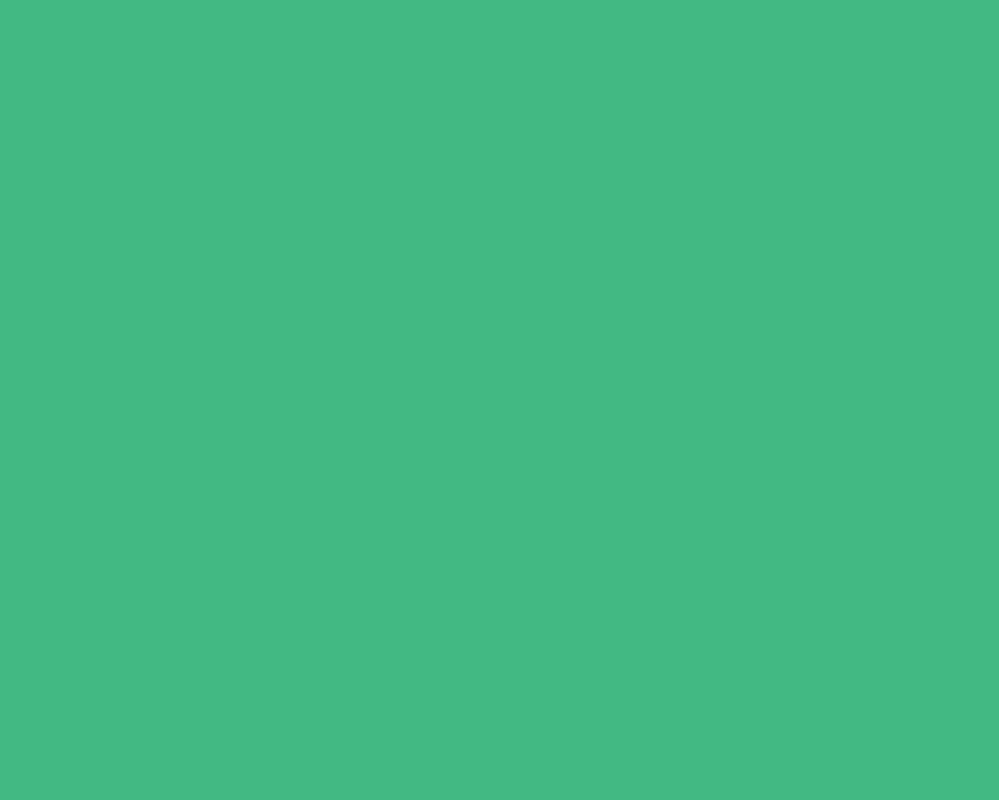
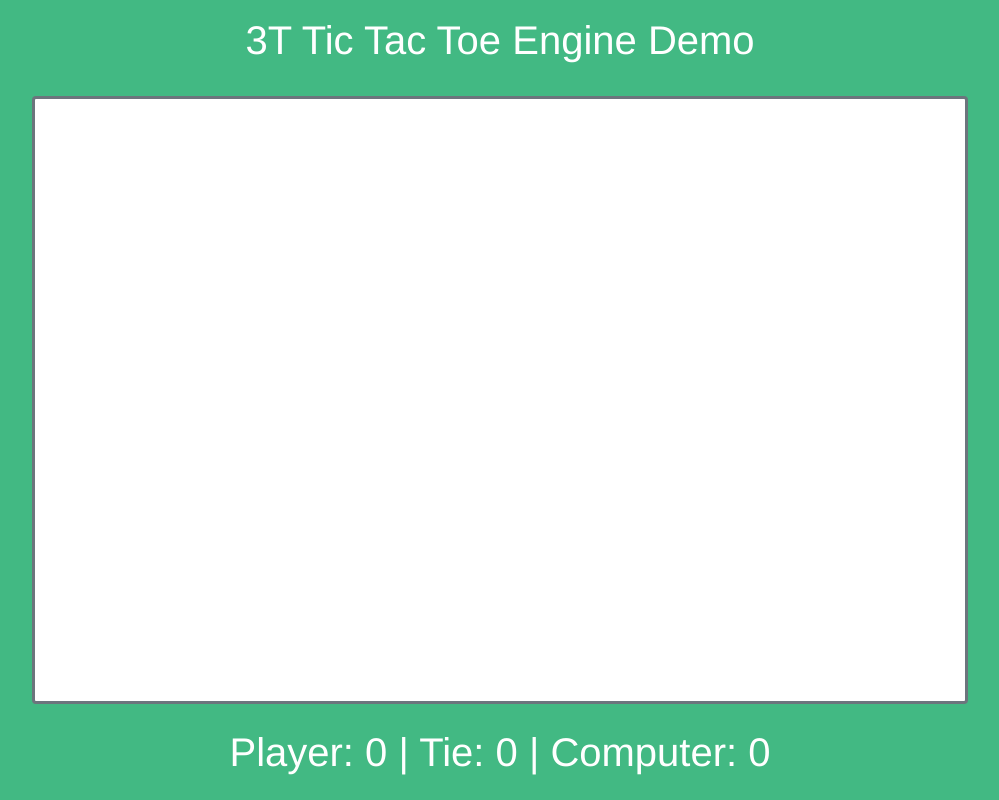
Before and after one commit to AmeerTaweel/3T-Engine, a Vue app in the folder demo/: page / in a window 1280 px wide. Shown: the whole page, without its empty margins (140-1139 px from the left). Built offline with nearby package versions, Linux system fonts and the light colour scheme.

Commit message:
feat: Create main basic layout

```diff
--- a/demo/src/App.vue
+++ b/demo/src/App.vue
@@ -1,6 +1,10 @@
 <template>
-  <div id="app" class="w-100 h-100 p-5">
-
+  <div id="app" class="w-100 h-100 p-3">
+    <div class="d-flex flex-column align-items-center h-100">
+      <h1>3T Tic Tac Toe Engine Demo</h1>
+      <div class="w-75 m-4 flex-grow-1 bg-white rounded border-secondary">edf</div>
+      <h1>Player: 0 | Tie: 0 | Computer: 0</h1>
+    </div>
   </div>
 </template>
 
@@ -25,7 +29,10 @@ $secondary-color: $pickled-bluewood
   -webkit-font-smoothing: antialiased
   -moz-osx-font-smoothing: grayscale
   text-align: center
-  color: $secondary-color
+  color: white
   background-color: $primary-color
   overflow: hidden
+
+.border-secondary
+  border: 3px solid $secondary-color
 </style>
```
